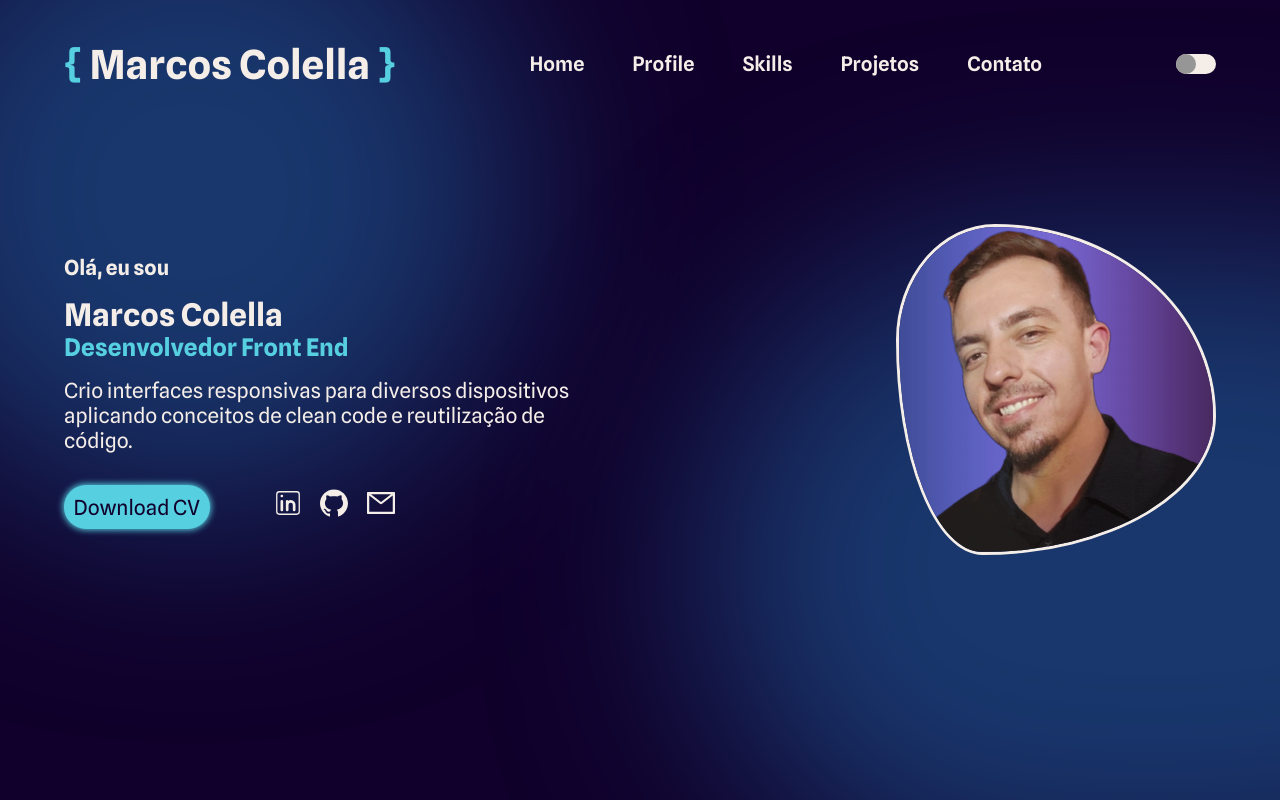
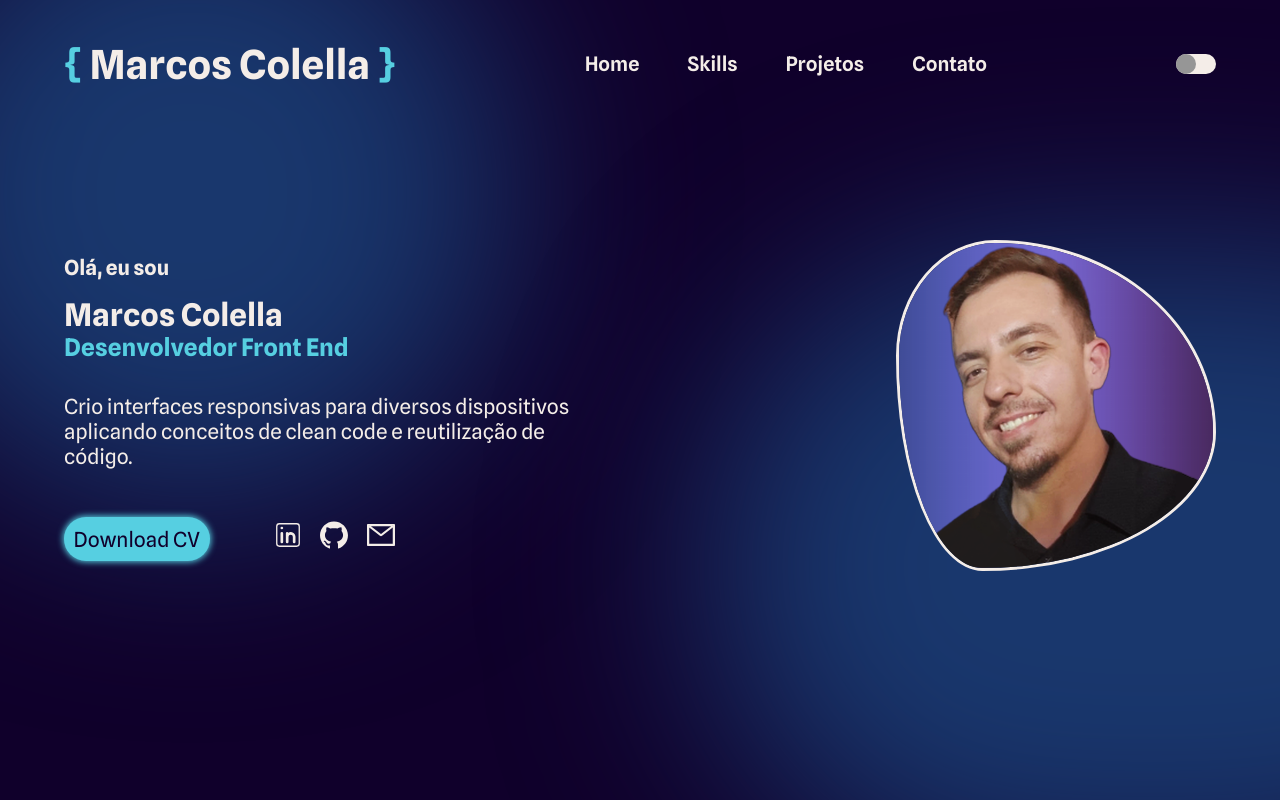
Before and after one commit to ColellaDev/Portfolio, a React (Vite) app: page / in a window 1280 px wide. Shown: the top 800 px of the page. Built offline with nearby package versions, Linux system fonts and the light colour scheme.

Commit message:
Ajustes na navegação do NavBar

```diff
--- a/src/App.jsx
+++ b/src/App.jsx
@@ -1,16 +1,15 @@
 import React from 'react';
 import { Container } from "./styles"
 import { NavBar } from './components/NavBar';
-import { Profile } from './components/Profile';
+import { Home } from './components/Profile';
 import { Skills } from './components/Skills';
 
 export function App() {
   return (
     <Container>
       <NavBar/>
-      <Profile/>
+      <Home/>
       <Skills/>
     </Container>
-
   );
 }
--- a/src/components/NavBar/index.jsx
+++ b/src/components/NavBar/index.jsx
@@ -10,13 +10,12 @@ const { TITLE, COLORS } = useTheme()
 const {toggleTheme} = useContext(ThemeContext)
 
   return (
-    <Container id="Home">
+    <Container>
 
       <h1><span>{"{ "}</span>Marcos Colella<span>{" }"}</span></h1>
       <ul>
-        <li><ScrollLink to="Home" smooth={true} duration={500}><StyledLink>Home</StyledLink></ScrollLink></li>
-        <li><ScrollLink to="Profile" smooth={true} duration={500}><StyledLink>Profile</StyledLink></ScrollLink></li>
-        <li><ScrollLink to="Skills" smooth={true} duration={500}><StyledLink>Skills</StyledLink></ScrollLink></li>
+        <li><ScrollLink to="Home" smooth={true} offset={-250} duration={500}><StyledLink>Home</StyledLink></ScrollLink></li>
+        <li><ScrollLink to="Skills" smooth={true} offset={-150} duration={500}><StyledLink>Skills</StyledLink></ScrollLink></li>
         <li><StyledLink>Projetos</StyledLink></li>
         <li><StyledLink>Contato</StyledLink></li>
       </ul>
--- a/src/components/NavBar/styles.js
+++ b/src/components/NavBar/styles.js
@@ -1,10 +1,14 @@
 import styled from "styled-components"
 
 export const Container = styled.div`
+ position: fixed;
+  top: 0;
+  left: 0;
+  width: 100%;
+
 height: 4rem;
-padding: 2rem;
+padding: 4rem;
 font-size: 1.25rem;
-//position: fixed;
 width: 100%;
 display: flex;
 justify-content: space-between;
--- a/src/components/Profile/index.jsx
+++ b/src/components/Profile/index.jsx
@@ -9,12 +9,12 @@ import curriculo from "../../assets/CurriculoMarcosColella.pdf"
 
 
 
-export function Profile() {
+export function Home() {
 
     const { TITLE } = useTheme()
 
     return(
-        <Container id="Profile">
+        <Container id="Home">
             <Hero>
                 <About>
                  <h4>Olá,  eu sou</h4>
--- a/src/components/Profile/styles.js
+++ b/src/components/Profile/styles.js
@@ -1,7 +1,7 @@
 import styled from "styled-components"
 
 export const Container = styled.div`
-margin-top: 8rem;
+margin-top: 13rem;
 min-height: 100vh;
 `
 
@@ -22,8 +22,8 @@ export const About = styled.div`
  }
 
   p {
-    margin-top: 1rem;
-    margin-bottom: 2rem;
+    margin-top: 2rem;
+    margin-bottom: 3rem;
  }
 
 
```
Also changed, not shown: src/styles/global.js (+0 -14 lines).
